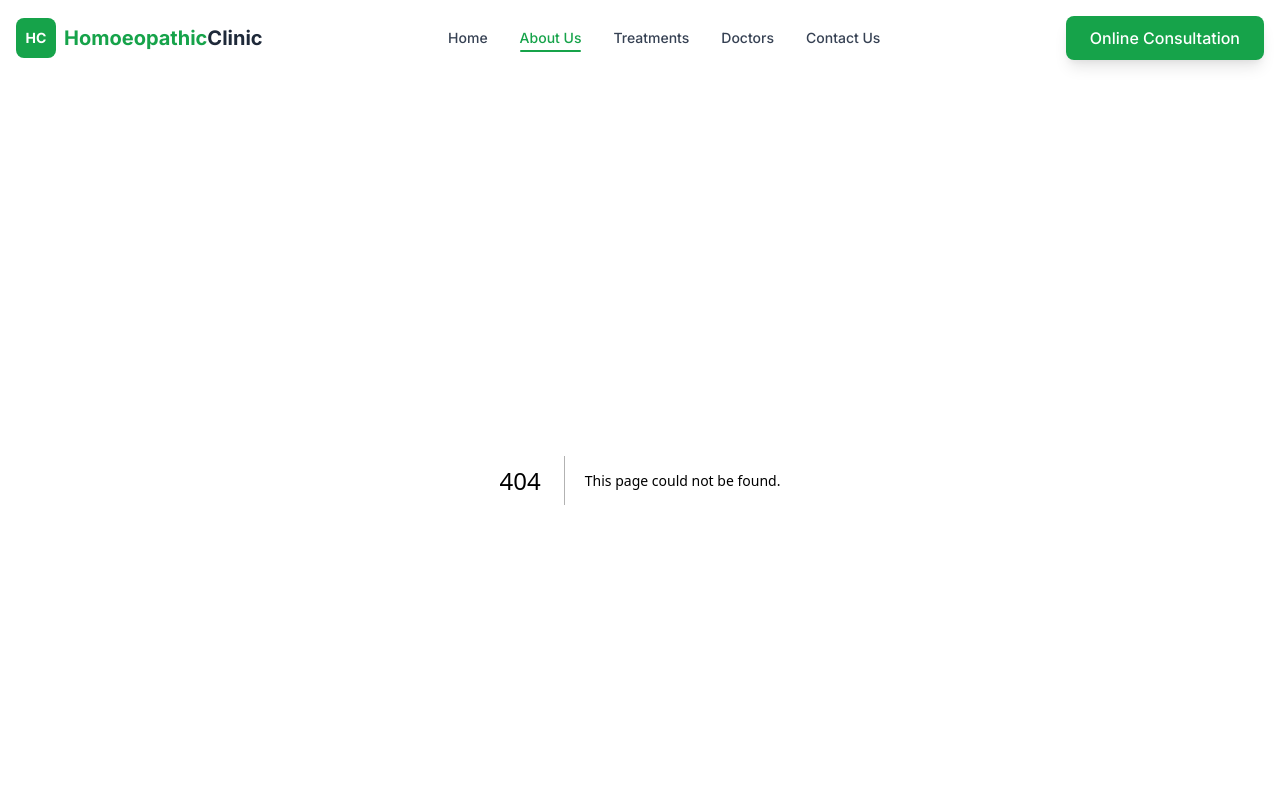
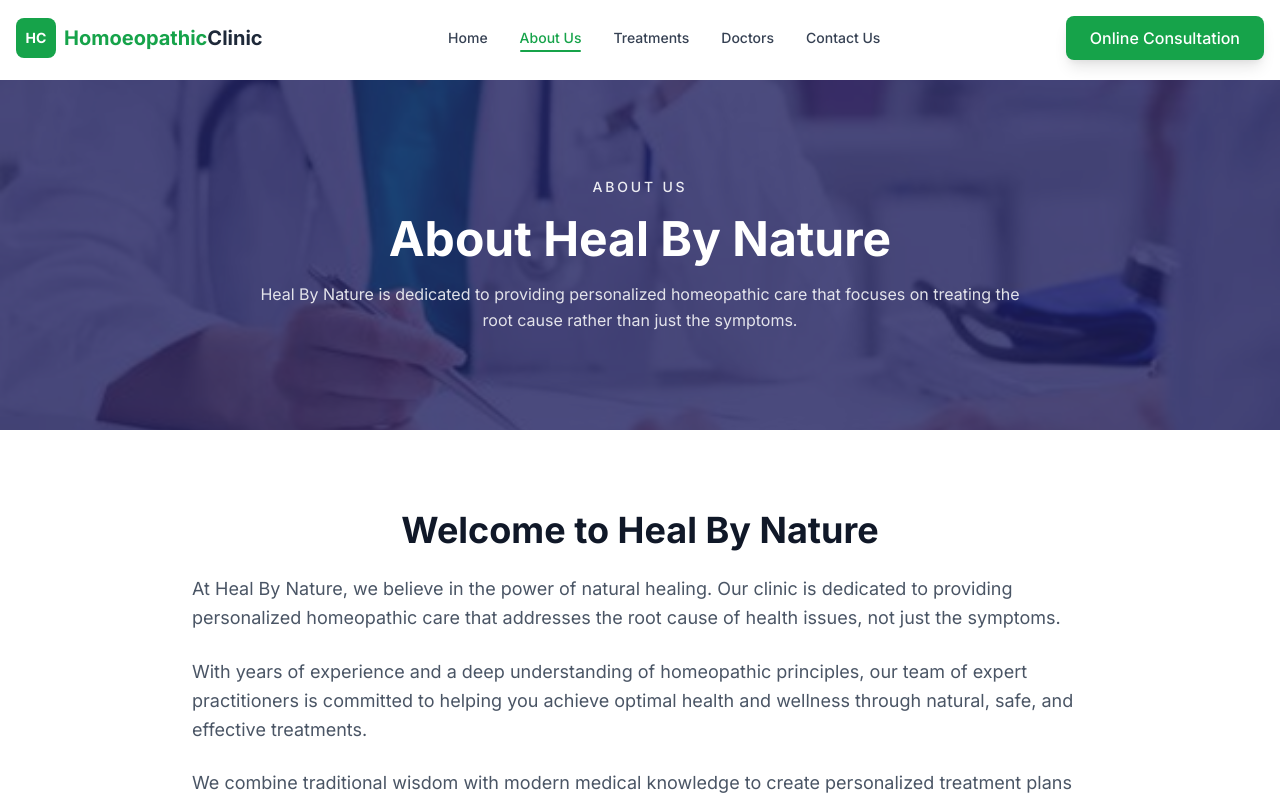
Before and after one commit to Humais77/homoeopathic-clinic, a Next.js app: page /about in a window 1280 px wide. Before the commit this address had no page. Shown: the top 800 px of the page. Built offline with nearby package versions, Linux system fonts and the light colour scheme.

Commit message:
feat: add About Us page with reusable PageHero component

```diff
--- /dev/null
+++ b/app/about/page.tsx
@@ -0,0 +1,56 @@
+import { PageHero } from "@/src/components/sections/PageHero";
+
+export const metadata = {
+  title: 'About Us - Homoeopathic Clinic',
+  description:
+    'Learn about Heal By Nature, our mission, and our commitment to personalized homeopathic care.',
+};
+
+export default function AboutPage() {
+  return (
+    <main>
+
+      {/* Page Hero Section */}
+      <PageHero
+        title="About Heal By Nature"
+        subtitle="About Us"
+        description="Heal By Nature is dedicated to providing personalized homeopathic care that focuses on treating the root cause rather than just the symptoms."
+        backgroundImage="/images/AboutUsHero.png"
+      />
+
+      {/* About Content */}
+      <section className="py-16 md:py-20 bg-white">
+        <div className="container mx-auto px-4 max-w-7xl">
+          <div className="max-w-4xl mx-auto">
+
+            <h2 className="text-3xl md:text-4xl font-bold text-gray-900 mb-6 text-center">
+              Welcome to Heal By Nature
+            </h2>
+
+            <p className="text-lg text-gray-600 leading-relaxed mb-6">
+              At Heal By Nature, we believe in the power of natural healing.
+              Our clinic is dedicated to providing personalized homeopathic
+              care that addresses the root cause of health issues, not just
+              the symptoms.
+            </p>
+
+            <p className="text-lg text-gray-600 leading-relaxed mb-6">
+              With years of experience and a deep understanding of homeopathic
+              principles, our team of expert practitioners is committed to
+              helping you achieve optimal health and wellness through natural,
+              safe, and effective treatments.
+            </p>
+
+            <p className="text-lg text-gray-600 leading-relaxed">
+              We combine traditional wisdom with modern medical knowledge to
+              create personalized treatment plans tailored to your unique
+              genetic blueprint and health needs.
+            </p>
+
+          </div>
+        </div>
+      </section>
+
+    </main>
+  );
+}
--- a/src/components/layout/HeaderClient.tsx
+++ b/src/components/layout/HeaderClient.tsx
@@ -4,28 +4,20 @@ import { useState, useEffect } from 'react';
 import Link from 'next/link';
 import { usePathname } from 'next/navigation';
 import { cn } from '@/src/lib/utils';
+import { NAV_LINKS } from '@/src/lib/constants'; // Import from constants
 
-
-const NAV_LINKS = [
-  { href: '/', label: 'Home' },
-  { href: '/about', label: 'About Us' },
-  { href: '/treatments', label: 'Treatments' },
-  { href: '/doctors', label: 'Doctors' },
-  { href: '/contact', label: 'Contact Us' },
-];
+// REMOVE this local definition
+// const NAV_LINKS = [
+//   { href: '/', label: 'Home' },
+//   { href: '/about', label: 'About Us' },
+//   { href: '/treatments', label: 'Treatments' },
+//   { href: '/doctors', label: 'Doctors' },
+//   { href: '/contact', label: 'Contact Us' },
+// ];
 
 export function HeaderClient() {
-  const [isMobileMenuOpen, setIsMobileMenuOpen] = useState(false);  // Remove isScrolled state
+  const [isMobileMenuOpen, setIsMobileMenuOpen] = useState(false);
   const pathname = usePathname();
-
-  // REMOVE this useEffect completely
-  // useEffect(() => {
-  //   const handleScroll = () => {
-  //     setIsScrolled(window.scrollY > 10);
-  //   };
-  //   window.addEventListener('scroll', handleScroll);
-  //   return () => window.removeEventListener('scroll', handleScroll);
-  // }, []);
 
   // Close mobile menu when route changes
   useEffect(() => {
@@ -37,12 +29,7 @@ export function HeaderClient() {
       <header
         className={cn(
           'fixed top-0 left-0 right-0 z-50 transition-all duration-300',
-          // REMOVE the isScrolled condition - keep consistent padding
-          'bg-white py-4'  // Always use this padding
-          // OLD CODE (remove these lines):
-          // isScrolled
-          //   ? 'bg-white/95 backdrop-blur-md shadow-sm py-3'
-          //   : 'bg-white py-4'
+          'bg-white py-4'
         )}
       >
         <div className="container mx-auto px-4 max-w-7xl">
@@ -58,7 +45,7 @@ export function HeaderClient() {
               </span>
             </Link>
 
-            {/* Desktop Navigation */}
+            {/* Desktop Navigation - Using NAV_LINKS from constants */}
             <nav className="hidden lg:flex items-center gap-8">
               {NAV_LINKS.map((link) => {
                 const isActive = pathname === link.href;
@@ -146,6 +133,7 @@ export function HeaderClient() {
               </button>
             </div>
 
+            {/* Mobile Navigation - Using NAV_LINKS from constants */}
             <nav className="flex flex-col gap-6">
               {NAV_LINKS.map((link) => {
                 const isActive = pathname === link.href;
--- /dev/null
+++ b/src/components/sections/PageHero.tsx
@@ -0,0 +1,14 @@
+import { PageHeroClient } from './PageHeroClient';
+
+interface PageHeroProps {
+  title: string;
+  subtitle?: string;
+  description?: string;
+  breadcrumb?: { label: string; href: string }[];
+  backgroundImage?: string;
+  children?: React.ReactNode;
+}
+
+export function PageHero(props: PageHeroProps) {
+  return <PageHeroClient {...props} />;
+}
--- /dev/null
+++ b/src/components/sections/PageHeroClient.tsx
@@ -0,0 +1,75 @@
+
+'use client';
+
+import Image from 'next/image';
+import { ReactNode } from 'react';
+
+interface PageHeroProps {
+  title: string;
+  subtitle?: string;
+  description?: string;
+  breadcrumb?: { label: string; href: string }[];
+  backgroundImage?: string;
+  children?: ReactNode;
+}
+
+export function PageHeroClient({
+  title,
+  subtitle,
+  description,
+  backgroundImage = '/images/Hero-bg.jpg',
+  children,
+}: PageHeroProps) {
+  return (
+    <section className="relative h-[300px] md:h-[350px] overflow-hidden flex items-center justify-center">
+
+      {/* Background Image */}
+      <div className="absolute inset-0">
+        <Image
+          src={backgroundImage}
+          alt={title}
+          fill
+          priority
+          className="object-cover"
+          sizes="100vw"
+        />
+
+        {/* Blue/Purple Overlay */}
+        <div className="absolute inset-0 bg-[#202060]/80" />
+      </div>
+
+      {/* Hero Content */}
+      <div className="relative z-10 w-full px-4 text-center">
+        <div className="mx-auto max-w-4xl">
+
+          {/* Small Heading */}
+          {subtitle && (
+            <p className="mb-3 text-xs md:text-sm font-medium tracking-[0.2em] uppercase text-white/90">
+              {subtitle}
+            </p>
+          )}
+
+          {/* Main Heading */}
+          <h1 className="text-4xl sm:text-5xl md:text-[48px] font-bold leading-tight text-white">
+            {title}
+          </h1>
+
+          {/* Description */}
+          {description && (
+            <p className="mx-auto mt-3 max-w-3xl text-sm md:text-base leading-relaxed text-white/85">
+              {description}
+            </p>
+          )}
+
+          {/* Optional Children */}
+          {children && (
+            <div className="mt-5">
+              {children}
+            </div>
+          )}
+
+        </div>
+      </div>
+    </section>
+  );
+}
```
Also changed, not shown: public/images/AboutUsHero.png (added).
